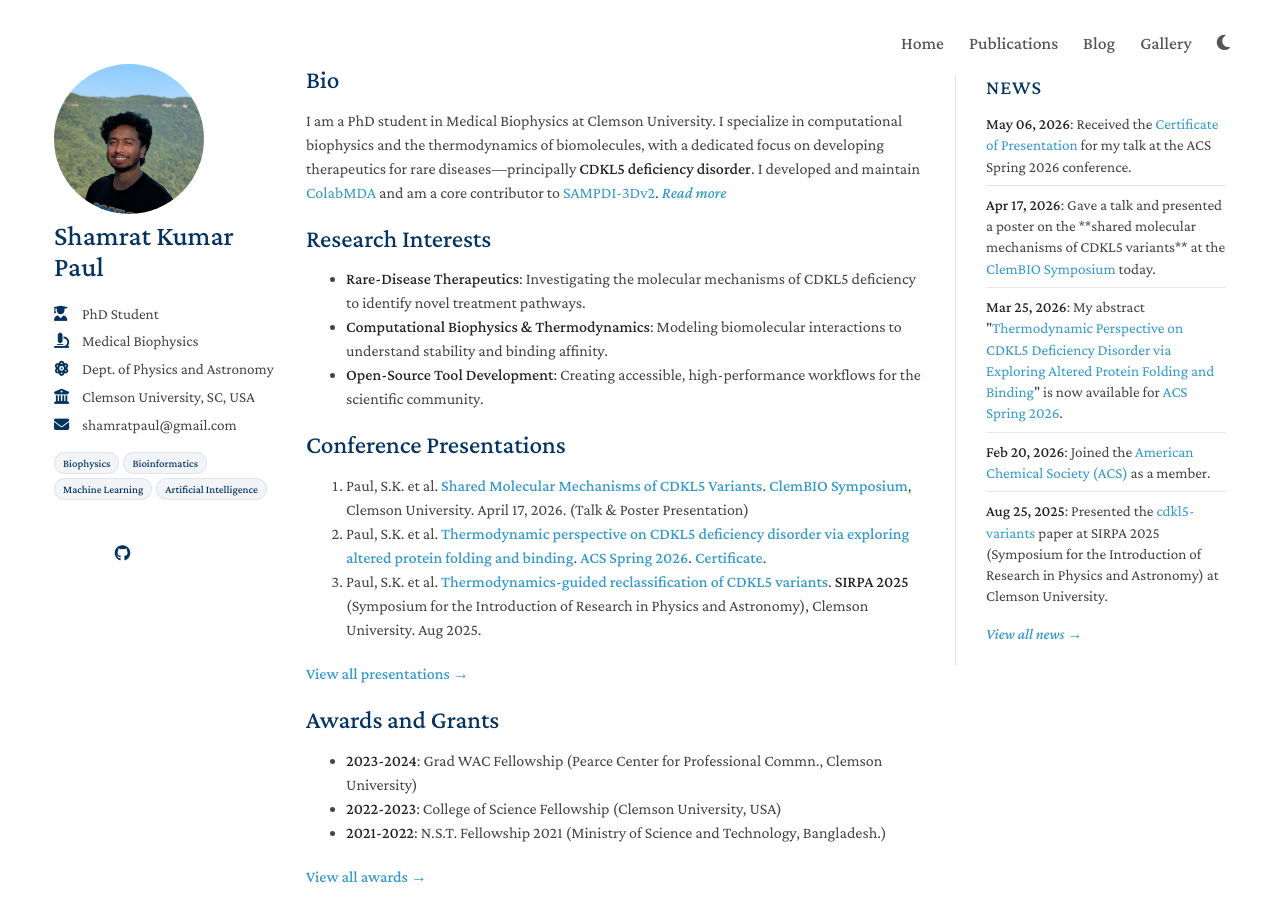
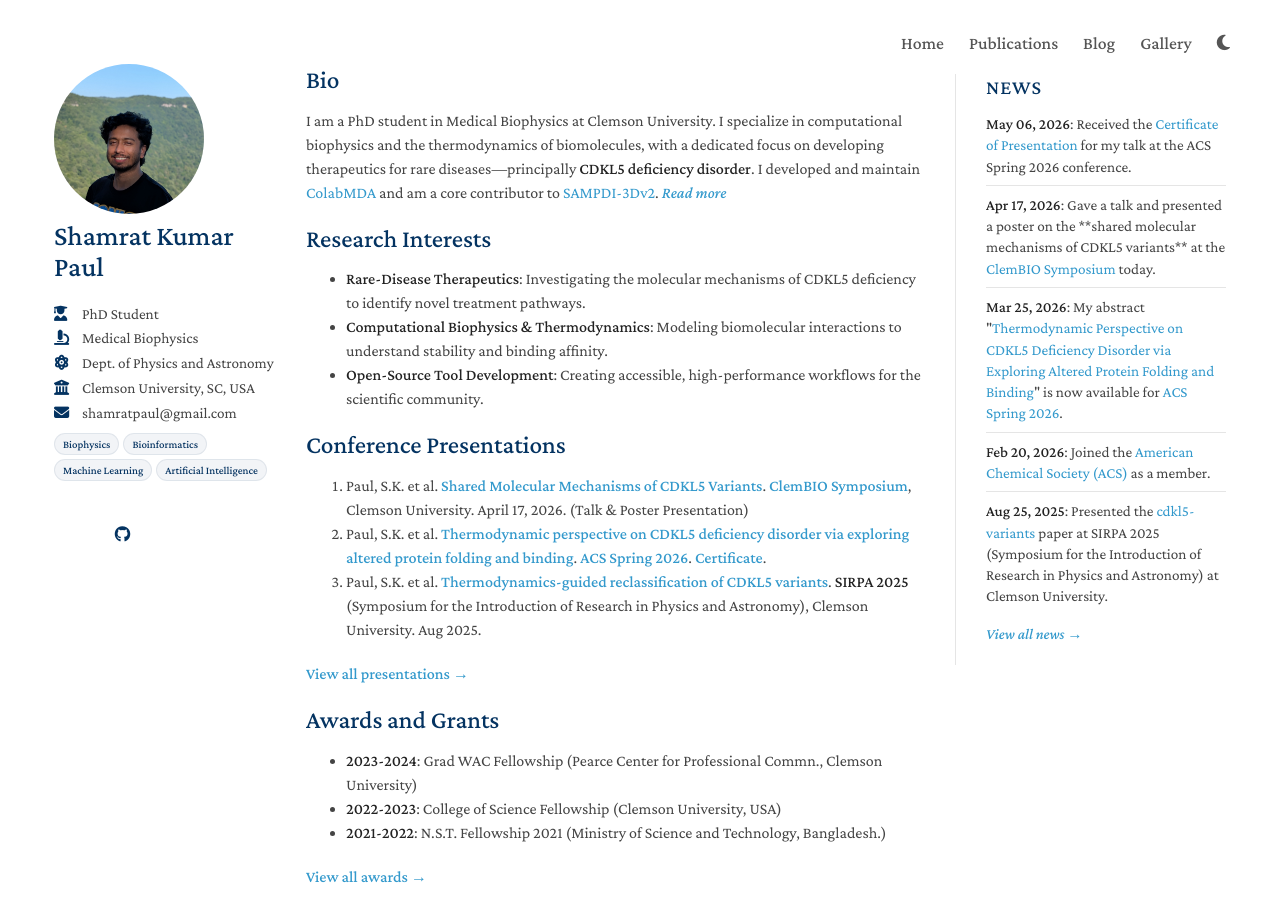
Before and after one commit to paulshamrat/paulshamrat.github.io, a Jekyll site: the page built from index.md, in a window 1280 px wide and 900 px high. Built offline with Jekyll 4.4.1, drawn with Linux system fonts in a browser that asks for light colours; a style sheet for code colours, icons or effects is not loaded.

Commit message:
Tighten vertical spacing in sidebar

```diff
--- a/_layouts/homepage.html
+++ b/_layouts/homepage.html
@@ -69,42 +69,42 @@
 
       <div class="profile-info" style="text-align: left; margin-top: 15px;">
         {% if site.position %}
-        <div class="info-item" style="display: flex; align-items: flex-start; gap: 10px; margin-bottom: 5px; font-size: 0.95rem;">
+        <div class="info-item" style="display: flex; align-items: flex-start; gap: 10px; margin-bottom: 2px; font-size: 0.95rem;">
           <i class="fa-solid fa-user-graduate" style="width: 18px; color: var(--accent-color); margin-top: 3px;"></i>
           <span>{{ site.position }}</span>
         </div>
         {% endif %}
 
         {% if site.program %}
-        <div class="info-item" style="display: flex; align-items: flex-start; gap: 10px; margin-bottom: 5px; font-size: 0.95rem;">
+        <div class="info-item" style="display: flex; align-items: flex-start; gap: 10px; margin-bottom: 2px; font-size: 0.95rem;">
           <i class="fa-solid fa-microscope" style="width: 18px; color: var(--accent-color); margin-top: 3px;"></i>
           <span>{{ site.program }}</span>
         </div>
         {% endif %}
 
         {% if site.affiliation %}
-        <div class="info-item" style="display: flex; align-items: flex-start; gap: 10px; margin-bottom: 5px; font-size: 0.95rem;">
+        <div class="info-item" style="display: flex; align-items: flex-start; gap: 10px; margin-bottom: 2px; font-size: 0.95rem;">
           <i class="fa-solid fa-atom" style="width: 18px; color: var(--accent-color); margin-top: 3px;"></i>
           <a href="{{ site.affiliation_link }}" style="color: inherit;">{{ site.affiliation }}</a>
         </div>
         {% endif %}
 
         {% if site.university %}
-        <div class="info-item" style="display: flex; align-items: flex-start; gap: 10px; margin-bottom: 5px; font-size: 0.95rem;">
+        <div class="info-item" style="display: flex; align-items: flex-start; gap: 10px; margin-bottom: 2px; font-size: 0.95rem;">
           <i class="fa-solid fa-university" style="width: 18px; color: var(--accent-color); margin-top: 3px;"></i>
           <span>{{ site.university }}</span>
         </div>
         {% endif %}
 
         {% if site.email %}
-        <div class="info-item" style="display: flex; align-items: flex-start; gap: 10px; margin-bottom: 15px; font-size: 0.95rem;">
+        <div class="info-item" style="display: flex; align-items: flex-start; gap: 10px; margin-bottom: 8px; font-size: 0.95rem;">
           <i class="fa-solid fa-envelope" style="width: 18px; color: var(--accent-color); margin-top: 3px;"></i>
           <a href="mailto:{{ site.email }}" style="color: inherit;">{{ site.email }}</a>
         </div>
         {% endif %}
       </div>
       {% if site.research_interests %}
-      <div class="research-interests" style="margin-top: 15px; text-align: left;">
+      <div class="research-interests" style="margin-top: 8px; text-align: left;">
         <div class="interest-tags" style="display: flex; flex-wrap: wrap; gap: 4px;">
           {% for interest in site.research_interests %}
           <span class="interest-tag" style="font-size: 0.68rem; padding: 2px 8px; background: rgba(var(--accent-color-rgb, 4, 51, 97), 0.05); color: var(--accent-color); border: 1px solid rgba(var(--accent-color-rgb, 4, 51, 97), 0.08); border-radius: 15px; font-weight: 500;">{{ interest }}</span>
```
